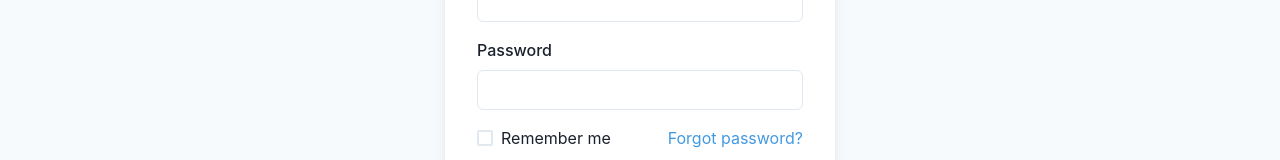
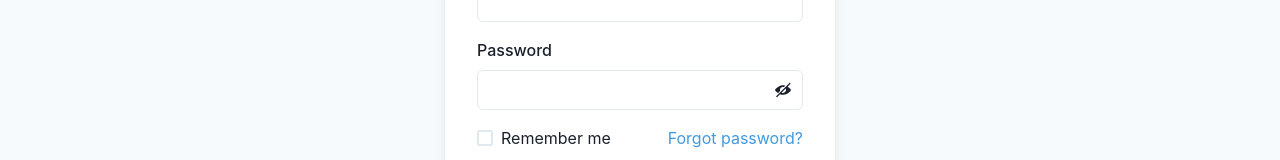
Before and after one commit to soham7kulkarni/Smart-Parking-System, a React (Create React App) app in the folder frontend/: page /login in a window 1280 px wide. Shown: the part 396-556 px from the top of the page. Built offline with nearby package versions, Linux system fonts and the light colour scheme.

Commit message:
Implement navigation to search page based on login status

```diff
--- a/frontend/src/Components/Homepage.jsx
+++ b/frontend/src/Components/Homepage.jsx
@@ -1,18 +1,31 @@
-import React, { useState } from "react";
+import React, { useEffect, useState } from "react";
 import { useNavigate } from "react-router-dom";
 
-
 const Homepage = () => {
-  const [isLoggedIn, setIsLoggedIn] = useState(false);
+  const [isLoggedIn, setIsLoggedIn] = useState();
   const [showLogin, setShowLogin] = useState(false);
   const navigate = useNavigate();
 
+  useEffect(() => {
+    const login = localStorage.getItem("isLoggedIn");
+    setIsLoggedIn(login);
+  }, []);
+
   const handleNewBookingClick = () => {
-    navigate("/lots");
+    console.log(isLoggedIn);
+    if (isLoggedIn === "true") {
+      navigate("/Search");
+    } else {
+      navigate("/login");
+    }
   };
 
   const handlePreviousBookingClick = () => {
-    navigate("/previous-bookigs");
+    if (isLoggedIn === "true") {
+      navigate("/previous-bookigs");
+    } else {
+      navigate("/login");
+    }
   };
 
   return (
--- a/frontend/src/Components/Login.jsx
+++ b/frontend/src/Components/Login.jsx
@@ -15,11 +15,16 @@
   Text,
   Link,
   useColorModeValue,
+  InputGroup,
+  InputRightElement,
 } from "@chakra-ui/react";
+import { ViewIcon, ViewOffIcon } from "@chakra-ui/icons";
+
 
 export default function Login() {
   const navigate = useNavigate();
   const [formData, setFormData] = useState();
+  const [showPassword, setShowPassword] = useState();
 
   const handleSignUpClick = () => {
     navigate("/Signup");
@@ -72,11 +77,23 @@
             </FormControl>
             <FormControl id="password">
               <FormLabel>Password</FormLabel>
-              <Input
-                type="password"
-                name="password"
-                onChange={handleInputChange}
-              />
+              <InputGroup>
+                <Input
+                  type={showPassword ? "text" : "password"}
+                  name="password"
+                  onChange={handleInputChange}
+                />
+                <InputRightElement h={"full"}>
+                  <Button
+                    variant={"ghost"}
+                    onClick={() =>
+                      setShowPassword((showPassword) => !showPassword)
+                    }
+                  >
+                    {showPassword ? <ViewIcon /> : <ViewOffIcon />}
+                  </Button>
+                </InputRightElement>
+              </InputGroup>
             </FormControl>
             <Stack spacing={5}>
               <Stack
--- a/frontend/src/Components/Map.jsx
+++ b/frontend/src/Components/Map.jsx
@@ -44,7 +44,7 @@
   };
 
   const handleSearch = (temp) => {
-    debugger;
+    // debugger;
     axios
       .get(`https://maps.googleapis.com/maps/api/geocode/json`, {
         params: {
```
